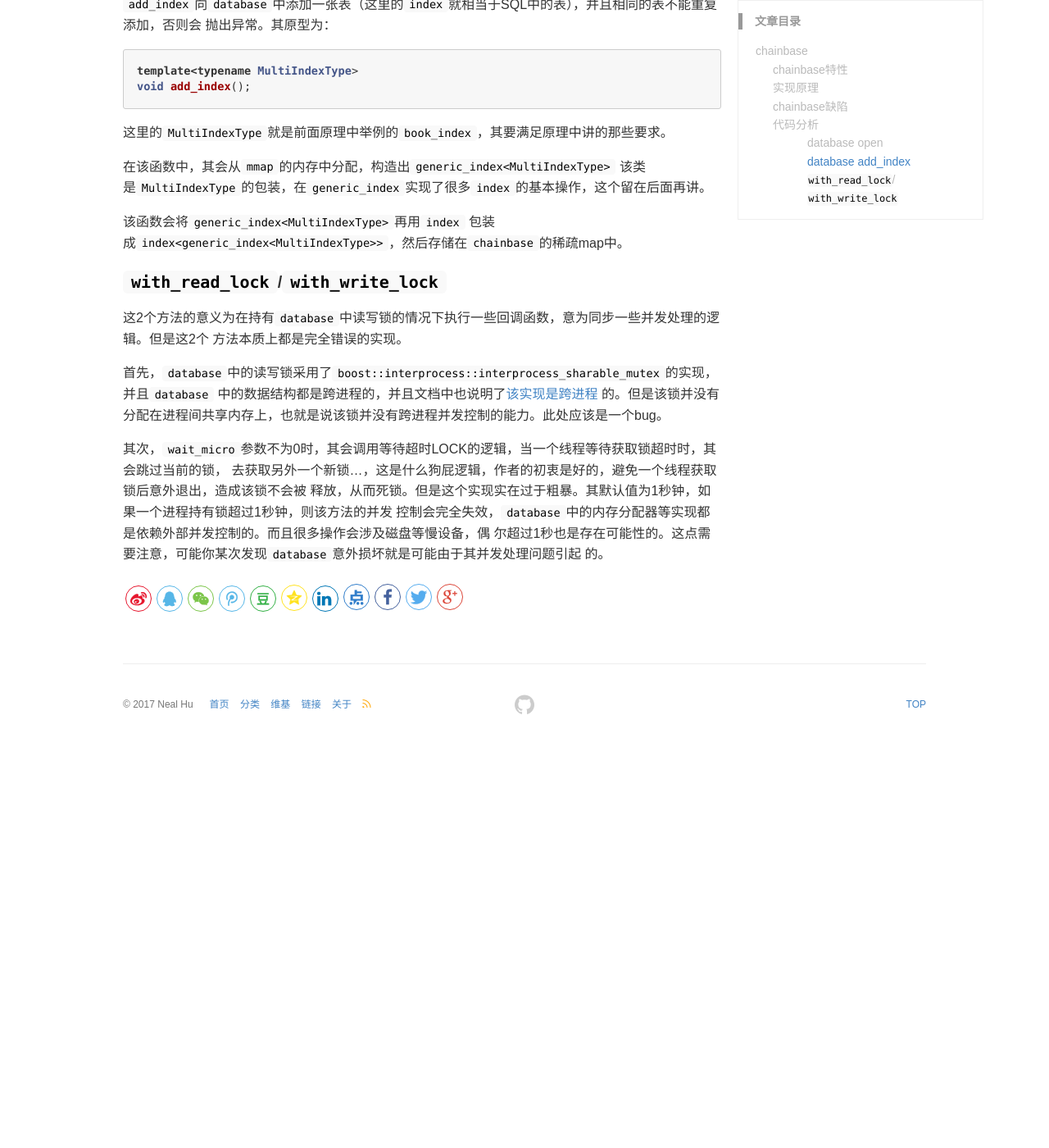
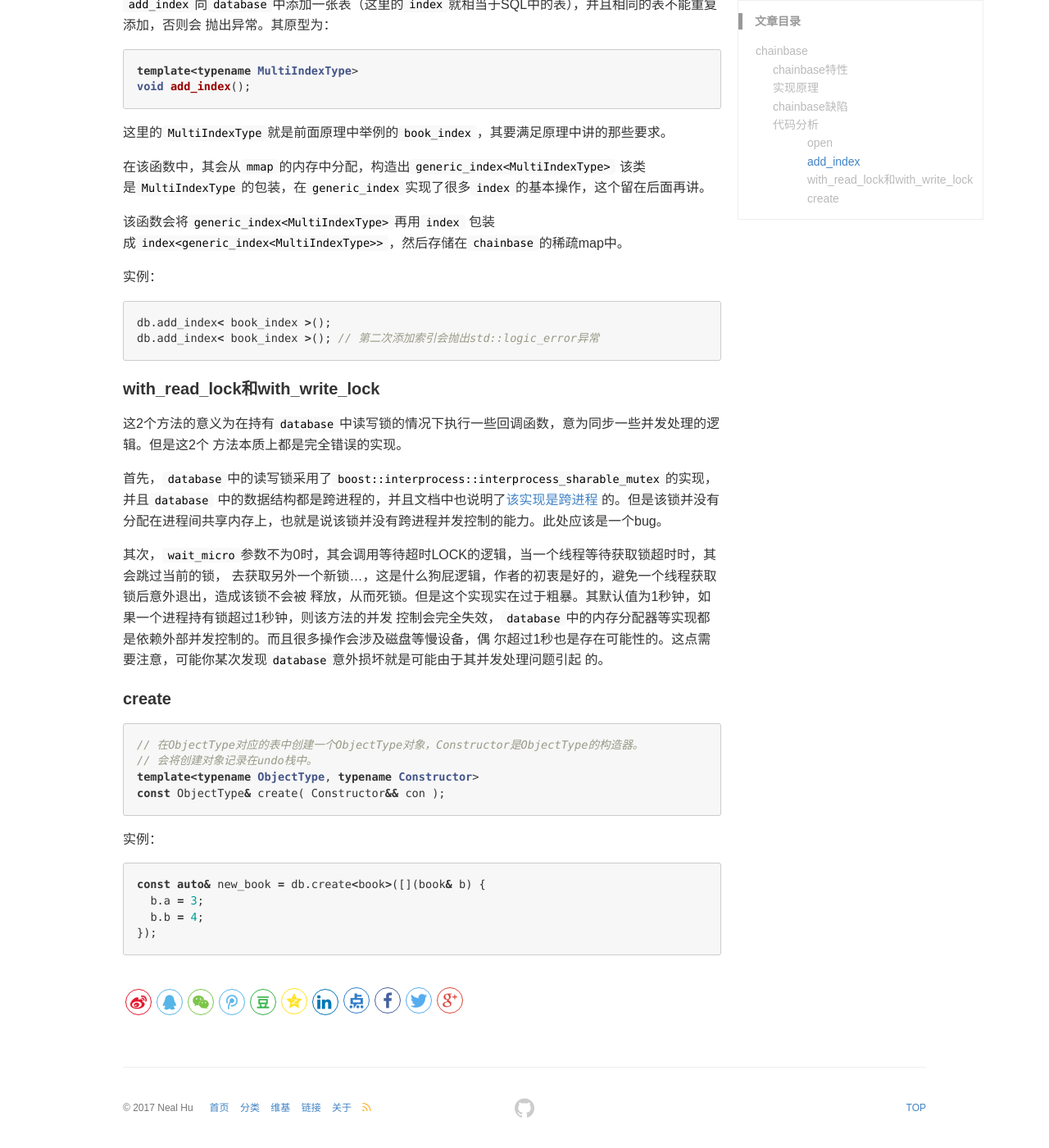
Before and after one commit to lrita/lrita.github.io, a Jekyll site: the page built from _posts/2018-03-22-steemd-source-2.md, in a window 1280 px wide and 1400 px high, scrolled down 6164 px. Shown: the whole window at 82% size. Built offline with Jekyll 4.4.1, drawn with Linux system fonts in a browser that asks for light colours; comment, search, counter and statistics services are not loaded; before the commit the page ends 7072 px from its top, so only the background shows below that; some of the changed text lies outside the part shown.

Commit message:
add 2018-03-22-steemd-source-2.md

````diff
--- a/_posts/2018-03-22-steemd-source-2.md
+++ b/_posts/2018-03-22-steemd-source-2.md
@@ -243,7 +243,7 @@ public:
 };
 ```
 
-#### database open
+#### open
 `steem::chainbase::database`使用了默认的构造函数，因此该类实例化时，并不会有任何作用，其启动入口为[`database::open`](https://github.com/steemit/steem/blob/71cc1a88303a6d527181070eee2bdc39ee6298f3/libraries/chainbase/src/chainbase.cpp#L33-L68)。
 基本流程就是：
 1. 创建database数据目录，然后在目录中创建数据库持久化文件`shared_memory.bin`，然后将该文件扩容到指定大小
@@ -253,7 +253,8 @@ public:
 3. 然后存储一个[`environment_check`](https://github.com/steemit/steem/blob/71cc1a88303a6d527181070eee2bdc39ee6298f3/libraries/chainbase/src/chainbase.cpp#L8-L31)
 用以记录该数据库生成的环境，用以启动时校验，因为从设计上，数据库文件能不能直接搬运的。
 
-#### database add\_index
+#### add\_index
+
 `add_index`向`database`中添加一张表（这里的`index`就相当于SQL中的表），并且相同的表不能重复添加，否则会
 抛出异常。其原型为：
 
@@ -269,7 +270,13 @@ void add_index();
 该函数会将`generic_index<MultiIndexType>`再用[`index`](https://github.com/steemit/steem/blob/71cc1a88303a6d527181070eee2bdc39ee6298f3/libraries/chainbase/include/chainbase/chainbase.hpp#L662-L666)
 包装成`index<generic_index<MultiIndexType>>`，然后存储在`chainbase`的稀疏map中。
 
-#### `with_read_lock`/`with_write_lock`
+实例：
+```cpp
+db.add_index< book_index >();
+db.add_index< book_index >(); // 第二次添加索引会抛出std::logic_error异常
+```
+
+#### with\_read\_lock和with\_write\_lock
 这2个方法的意义为在持有`database`中读写锁的情况下执行一些回调函数，意为同步一些并发处理的逻辑。但是这2个
 方法本质上都是完全错误的实现。
 
@@ -283,3 +290,19 @@ void add_index();
 控制会完全失效，`database`中的内存分配器等实现都是依赖外部并发控制的。而且很多操作会涉及磁盘等慢设备，偶
 尔超过1秒也是存在可能性的。这点需要注意，可能你某次发现`database`意外损坏就是可能由于其并发处理问题引起
 的。
+
+#### create
+```cpp
+// 在ObjectType对应的表中创建一个ObjectType对象，Constructor是ObjectType的构造器。
+// 会将创建对象记录在undo栈中。
+template<typename ObjectType, typename Constructor>
+const ObjectType& create( Constructor&& con );
+```
+
+实例：
+```cpp
+const auto& new_book = db.create<book>([](book& b) {
+  b.a = 3;
+  b.b = 4;
+});
+```
````
